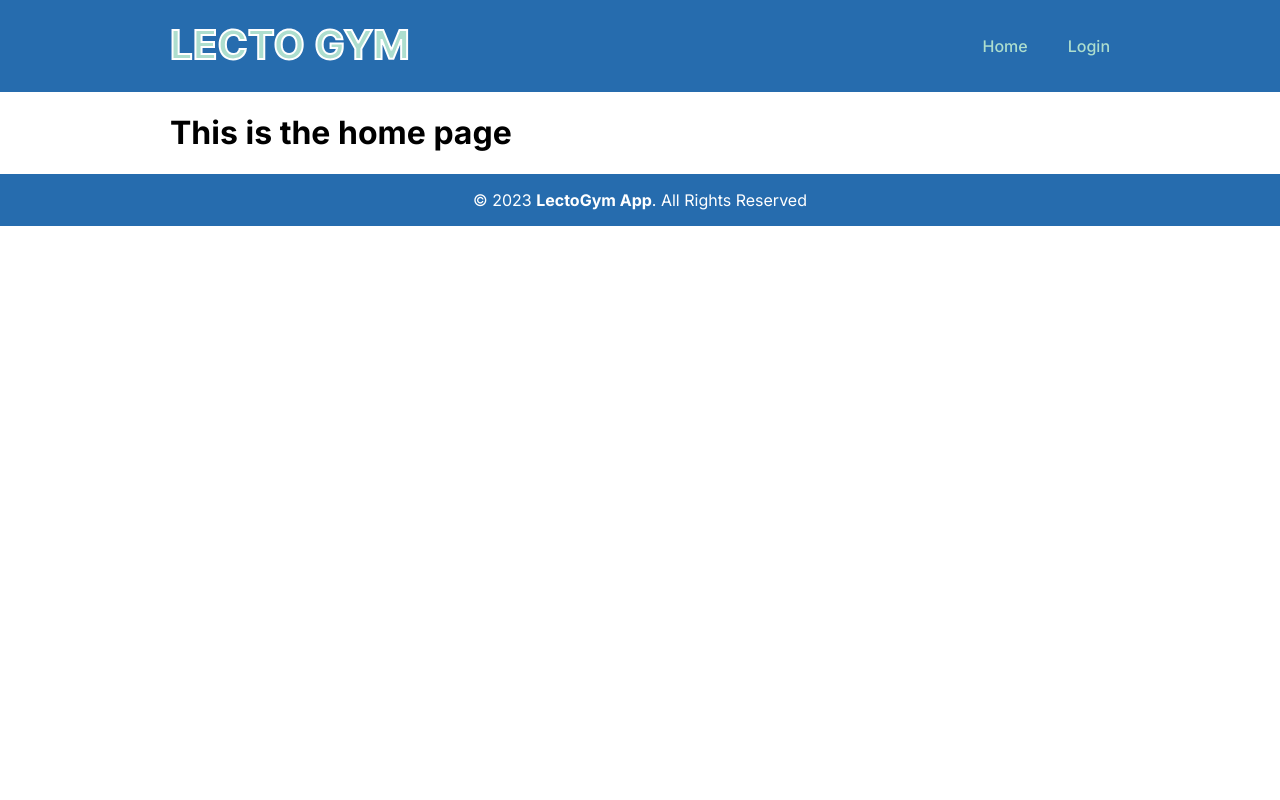
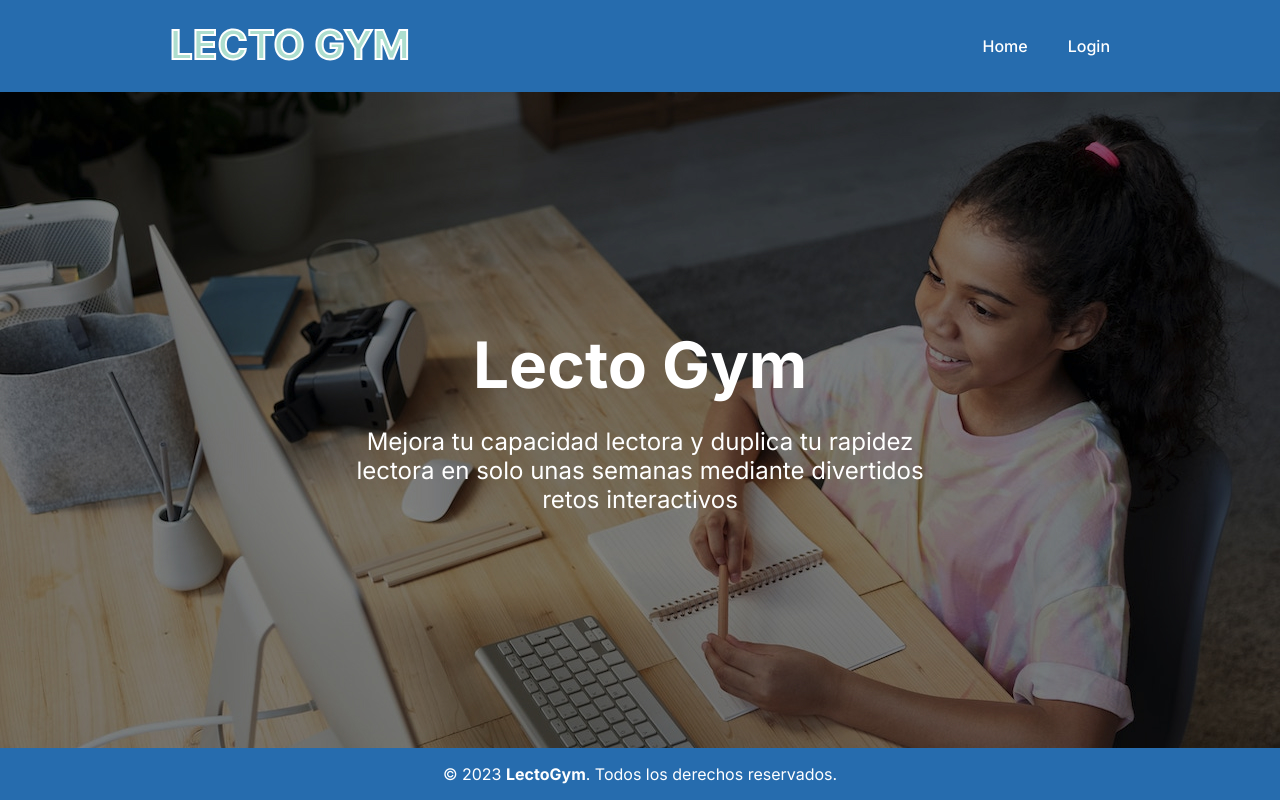
Before and after one commit to virtualmonkey/lecto-gym, a React (Create React App) app: page / in a window 1280 px wide. Built offline with nearby package versions, Linux system fonts and the light colour scheme.

Commit message:
feat: styles for home page added

```diff
--- a/src/components/Footer/index.js
+++ b/src/components/Footer/index.js
@@ -5,7 +5,7 @@ const Footer = () => (
   <Fragment>
     <footer className="footer">
       <small className="footer__text">
-        © 2023 <b>LectoGym App</b>. All Rights Reserved
+        © 2023 <b>LectoGym</b>. Todos los derechos reservados.
       </small>
     </footer>
   </Fragment>
--- a/src/components/Footer/index.scss
+++ b/src/components/Footer/index.scss
@@ -13,6 +13,7 @@
     font-style: normal;
     font-weight: variables.$normal;
     font-size: variables.$pFontSize;
+    line-height: 20px;
     color: variables.$textLight;
   }
 }
--- a/src/components/Nav/index.scss
+++ b/src/components/Nav/index.scss
@@ -19,13 +19,13 @@
     font-style: normal;
     font-weight: variables.$medium;
     font-size: variables.$pFontSize;
-    line-height: 19px;
+    line-height: 20px;
     margin: 0 20px 0;
     text-decoration: none;
-    color: variables.$secondaryLight;
+    color: variables.$textLight;
 
     &:hover {
-      color: variables.$secondaryDark;
+      color: variables.$textLight;
     }
 
     &:last-child {
--- a/src/pages/Home/index.js
+++ b/src/pages/Home/index.js
@@ -7,7 +7,12 @@ const Home = () => {
   return (
     <Fragment >
       <div className='home-container'>
-        <h1>This is the home page</h1>
+        <h1 className='home__title'>
+          Lecto Gym
+        </h1>
+        <h5 className='home__subtitle'>
+          Mejora tu capacidad lectora y duplica tu rapidez lectora en solo unas semanas mediante divertidos retos interactivos
+        </h5>
       </div>
       <Footer />
     </Fragment>
--- a/src/pages/Home/index.scss
+++ b/src/pages/Home/index.scss
@@ -1,3 +1,37 @@
+@use '../../utils/styles/variables' as variables;
+
 .home-container {
+  align-items: center;
+  background-image: url('../../utils/images/banner-image.jpg');
+  background-repeat: no-repeat;
+  background-size: cover;
+  display: flex;
+  flex-direction: column;
+  height: calc(100vh - 144px);
+  justify-content: center;
   padding: 0 170px;
 }
+
+.home {
+  &__title {
+    color: variables.$textLight;
+    display: inline-block;
+    font-family: variables.$fontFamily;
+    font-size: 64px;
+    font-style: normal;
+    font-weight: variables.$bold;
+    margin: 0 0 24px 0;
+    text-align: center;
+  }
+
+  &__subtitle {
+    color: variables.$textLight;
+    font-family: variables.$fontFamily;
+    font-size: variables.$h5FontSize;
+    font-style: normal;
+    font-weight: variables.$normal;
+    margin: 0;
+    max-width: 600px;
+    text-align: center;
+  }
+}
```
Also changed, not shown: src/components/CustomLink/index.js (added, +33 -0 lines), src/utils/images/banner-image.jpg (added).
